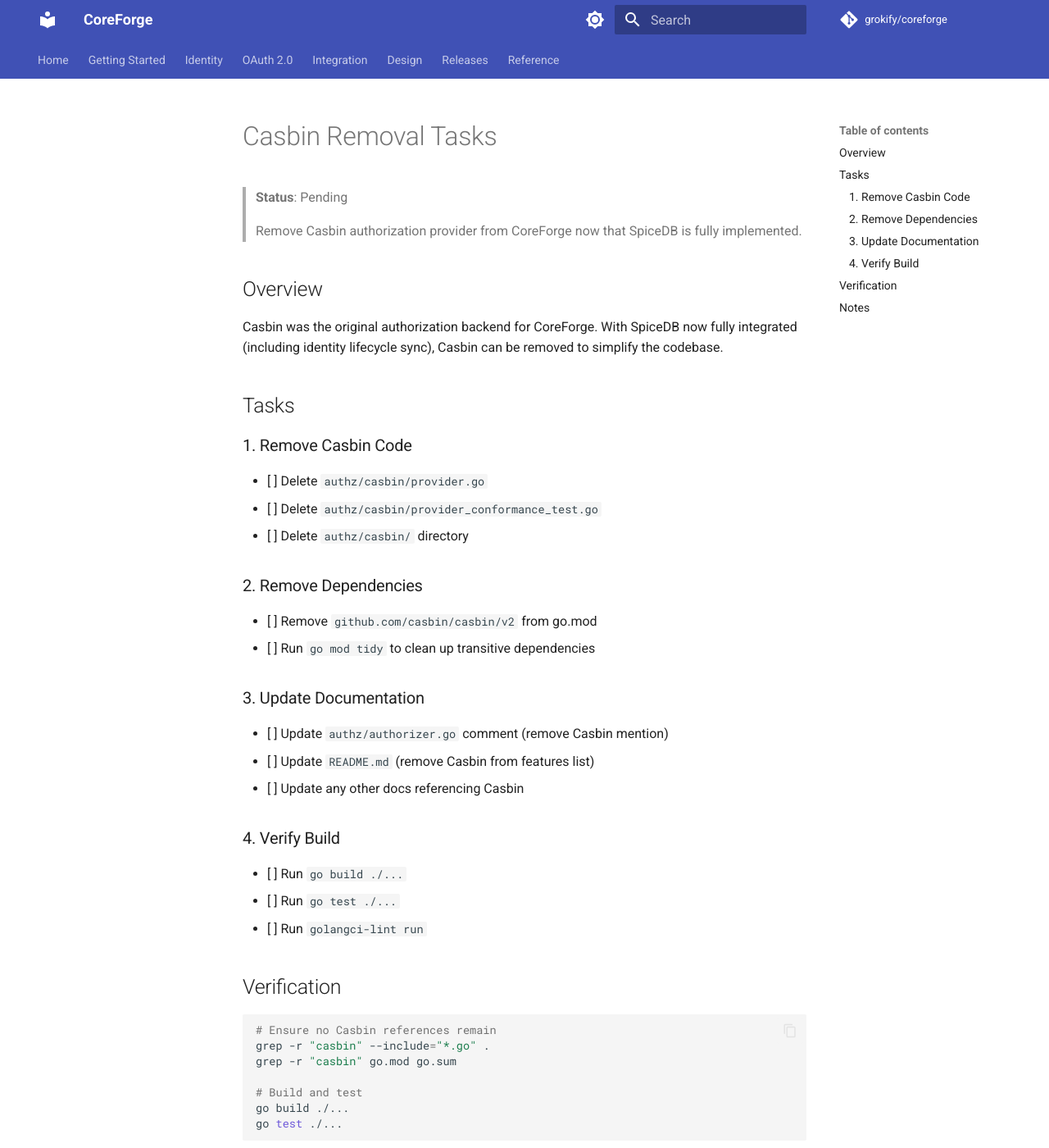
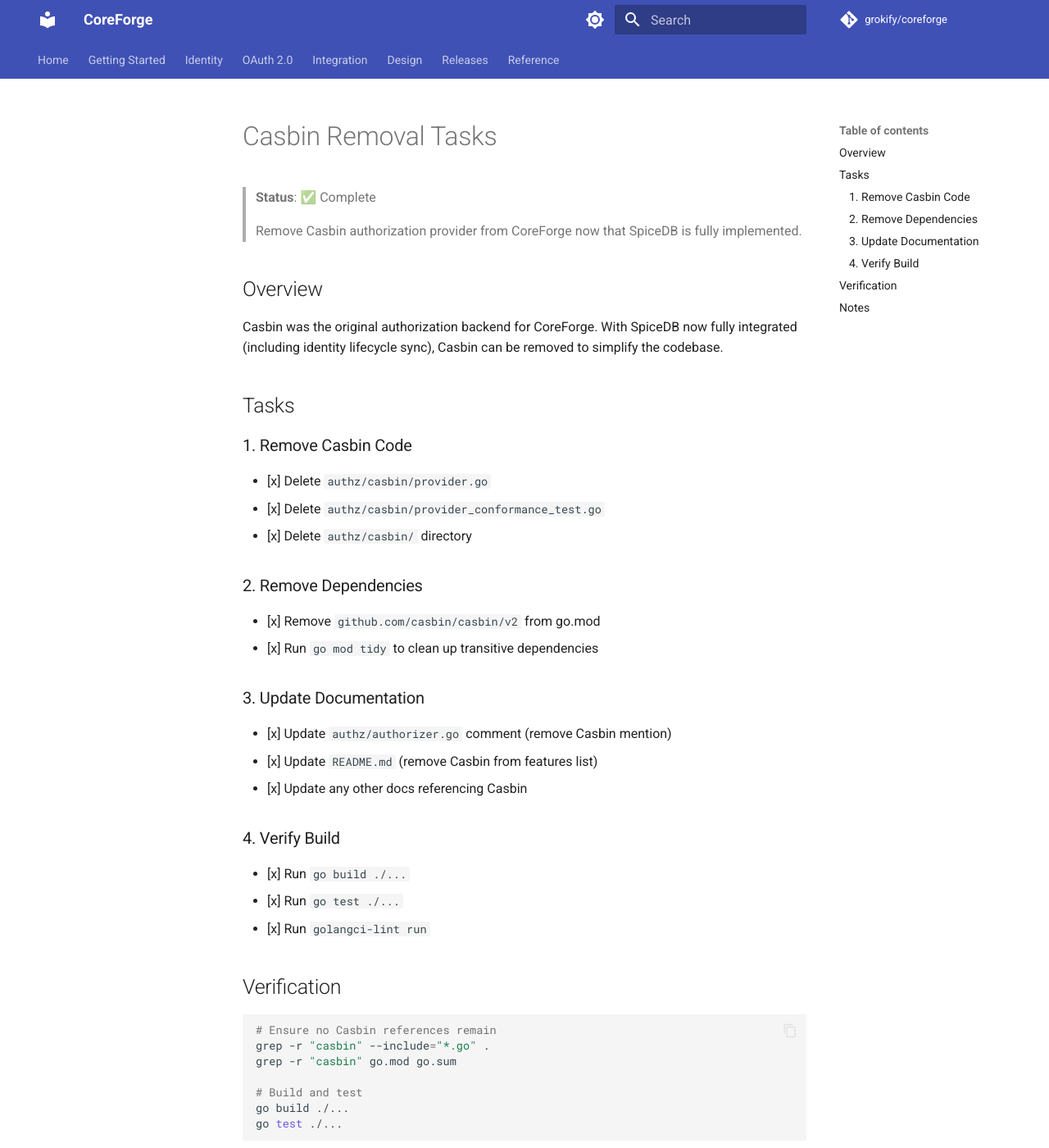
Before and after one commit to grokify/systemforge, an MkDocs documentation site: the page built from docs/design/FEAT_CASBIN_REMOVAL_TASKS.md, in a window 1280 px wide and 1400 px high. Shown: the whole window at 82% size. Built offline with MkDocs 1.6.1 and Material for MkDocs 9.7.7, drawn with Linux system fonts in a browser that asks for light colours; comment, search, counter and statistics services are not loaded.

Commit message:
docs: mark Casbin removal tasks complete
Co-Authored-By: Claude Opus 4.5 <noreply@anthropic.com>

```diff
--- a/docs/design/FEAT_CASBIN_REMOVAL_TASKS.md
+++ b/docs/design/FEAT_CASBIN_REMOVAL_TASKS.md
@@ -1,6 +1,6 @@
 # Casbin Removal Tasks
 
-> **Status**: Pending
+> **Status**: ✅ Complete
 >
 > Remove Casbin authorization provider from CoreForge now that SpiceDB is fully implemented.
 
@@ -12,26 +12,26 @@ Casbin was the original authorization backend for CoreForge. With SpiceDB now fu
 
 ### 1. Remove Casbin Code
 
-- [ ] Delete `authz/casbin/provider.go`
-- [ ] Delete `authz/casbin/provider_conformance_test.go`
-- [ ] Delete `authz/casbin/` directory
+- [x] Delete `authz/casbin/provider.go`
+- [x] Delete `authz/casbin/provider_conformance_test.go`
+- [x] Delete `authz/casbin/` directory
 
 ### 2. Remove Dependencies
 
-- [ ] Remove `github.com/casbin/casbin/v2` from go.mod
-- [ ] Run `go mod tidy` to clean up transitive dependencies
+- [x] Remove `github.com/casbin/casbin/v2` from go.mod
+- [x] Run `go mod tidy` to clean up transitive dependencies
 
 ### 3. Update Documentation
 
-- [ ] Update `authz/authorizer.go` comment (remove Casbin mention)
-- [ ] Update `README.md` (remove Casbin from features list)
-- [ ] Update any other docs referencing Casbin
+- [x] Update `authz/authorizer.go` comment (remove Casbin mention)
+- [x] Update `README.md` (remove Casbin from features list)
+- [x] Update any other docs referencing Casbin
 
 ### 4. Verify Build
 
-- [ ] Run `go build ./...`
-- [ ] Run `go test ./...`
-- [ ] Run `golangci-lint run`
+- [x] Run `go build ./...`
+- [x] Run `go test ./...`
+- [x] Run `golangci-lint run`
 
 ## Verification
 
```
